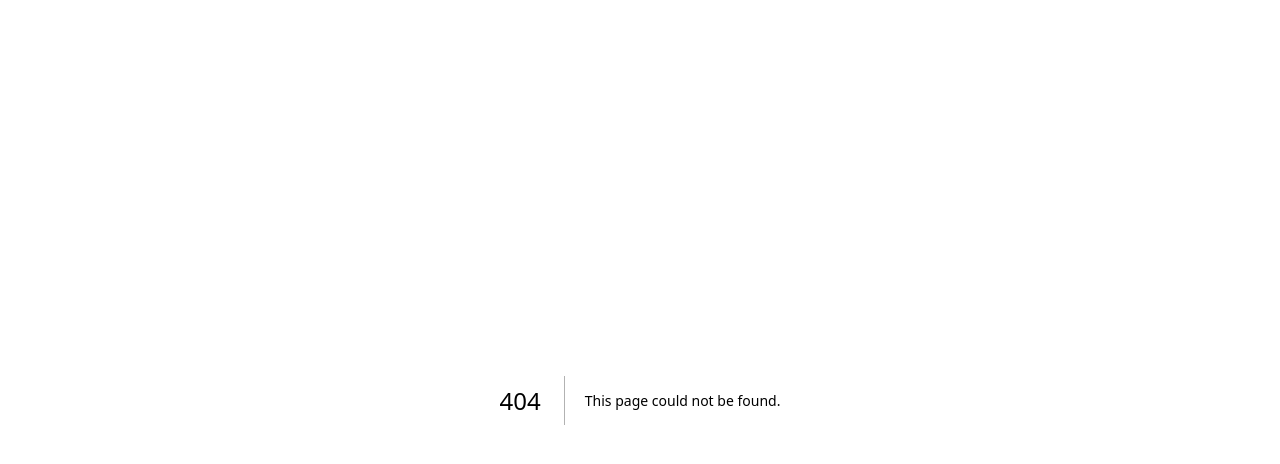
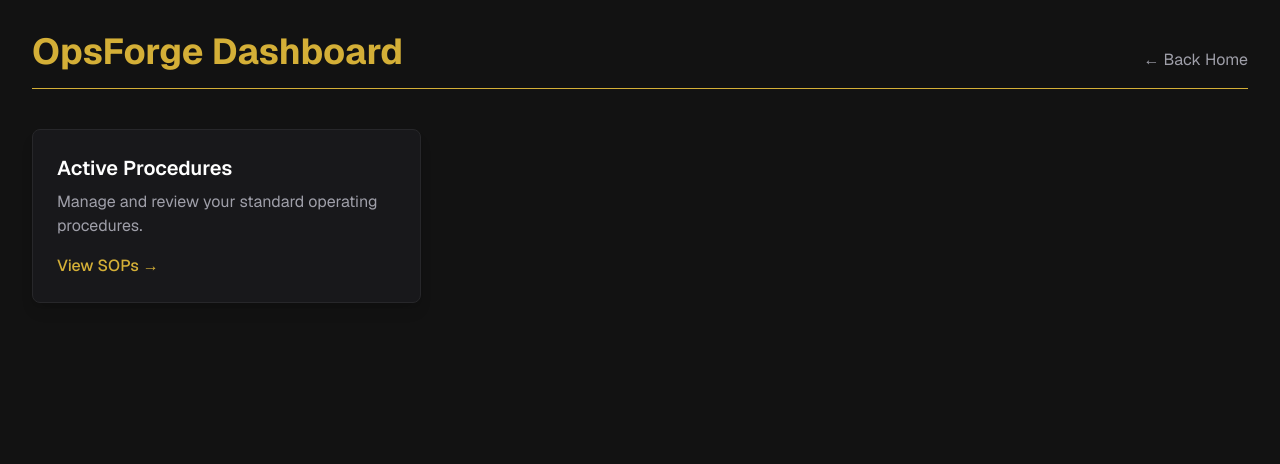
Before and after one commit to foundationguardian26/opsforge-app, a Next.js app: page /dashboard in a window 1280 px wide. Before the commit this address had no page. Shown: the top 464 px of the page. Built offline with nearby package versions, Linux system fonts and the light colour scheme.

Commit message:
page.tsx

```diff
--- /dev/null
+++ b/app/dashboard/page.tsx
@@ -0,0 +1,20 @@
+import Link from 'next/link';
+
+export default function Dashboard() {
+  return (
+    <div className="flex flex-col min-h-screen bg-[#121212] p-8 font-sans text-white">
+      <header className="mb-10 border-b border-[#D4AF37] pb-4 flex justify-between items-end">
+        <h1 className="text-4xl font-bold text-[#D4AF37]">OpsForge Dashboard</h1>
+        <Link href="/" className="text-zinc-400 hover:text-white transition">← Back Home</Link>
+      </header>
+
+      <main className="grid grid-cols-1 md:grid-cols-3 gap-6">
+        <div className="bg-zinc-900 border border-zinc-800 p-6 rounded-lg shadow-lg">
+          <h2 className="text-xl font-semibold mb-2 text-white">Active Procedures</h2>
+          <p className="text-zinc-400 mb-4">Manage and review your standard operating procedures.</p>
+          <button className="text-[#D4AF37] hover:underline font-medium">View SOPs →</button>
+        </div>
+      </main>
+    </div>
+  );
+}
```
